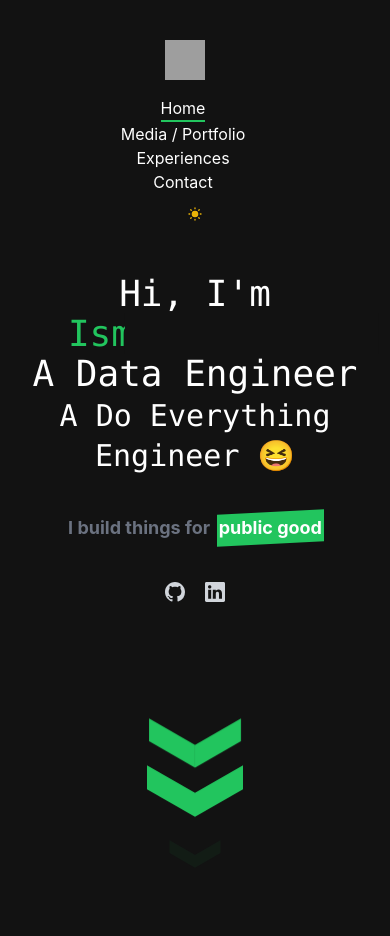
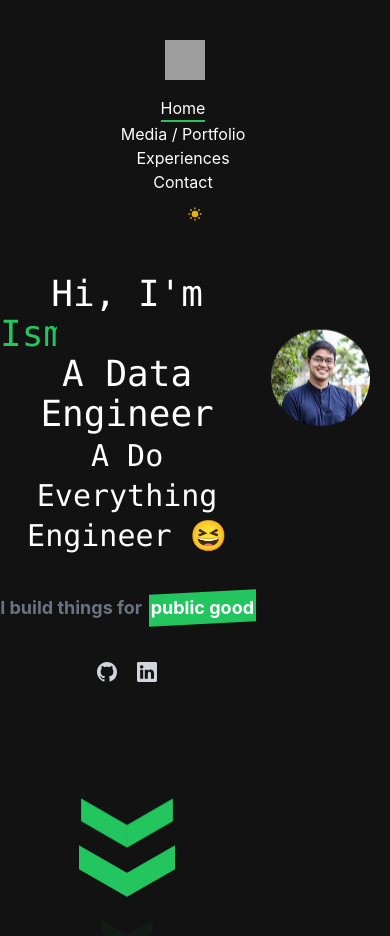
Before and after one commit to Coolbreeze151/portfolio, a Next.js app: page / in a window 390 px wide. Shown: the top 936 px of the page. Built offline with nearby package versions, Linux system fonts and the light colour scheme; grey boxes are pictures that could not be loaded.

Commit message:
Refactor

```diff
--- a/components/HeroSplash.tsx
+++ b/components/HeroSplash.tsx
@@ -84,8 +84,8 @@ export default function HeroSplash(props: Props): React.ReactElement {
 
 
                 </div>
-                <div className="hidden lg:block relative w-full md:w-2/5 -mr-35 mt-14 pr-1">
-                    <div className="w-3/4">
+                <div className="relative w-full md:w-2/5 -mr-35 mt-14 pr-1">
+                    <div className="w-3/4 mx-auto">
                         <img className="animate-slowBounce rounded-full hover:" src="/profilepic.jpg" alt="avatar" />
                     </div>
                 </div>
--- a/pages/experiences.tsx
+++ b/pages/experiences.tsx
@@ -18,7 +18,7 @@ const Experiences: NextPage = () => {
         <Layout title="Experiences" description={`${title} - ${subtitle}`}>
             <div className="flex flex-col items-center overflow-hidden">
                 <div className="w-full md:w-2/3 lg:w-1/2 mx-auto text-center lg:p-20">
-                    <p className="font-body font-bold text-4xl md:text-5xl lg:text-6xl">Experiences</p>
+                    <p className="font-body font-bold text-4xl md:text-5xl lg:text-6xl animate-fade-in">Experiences</p>
                 </div>
             </div>
             <div className="grid grid-cols-1 gap-6 max-w-xl mx-auto pt-5 mb-10">
@@ -47,7 +47,7 @@ const Experiences: NextPage = () => {
 
 const ExperienceCard = ({ title, desc, year, company }: ExpDetails): ReactElement => {
     return (
-        <div className="relative experience-card border p-4 rounded-md shadow-xl bg-white dark:bg-gray-800 z-10 mx-4 border-green-500">
+        <div className="relative experience-card border p-4 rounded-md shadow-xl bg-white dark:bg-gray-800 z-10 mx-4 border-green-500 transform transition-transform duration-500 hover:scale-105 hover:shadow-2xl">
             <div className="flex justify-between items-center mb-2">
                 <h1 className="font-semibold text-xl">{title}</h1>
                 <span className="text-gray-500">{year}</span>
```
